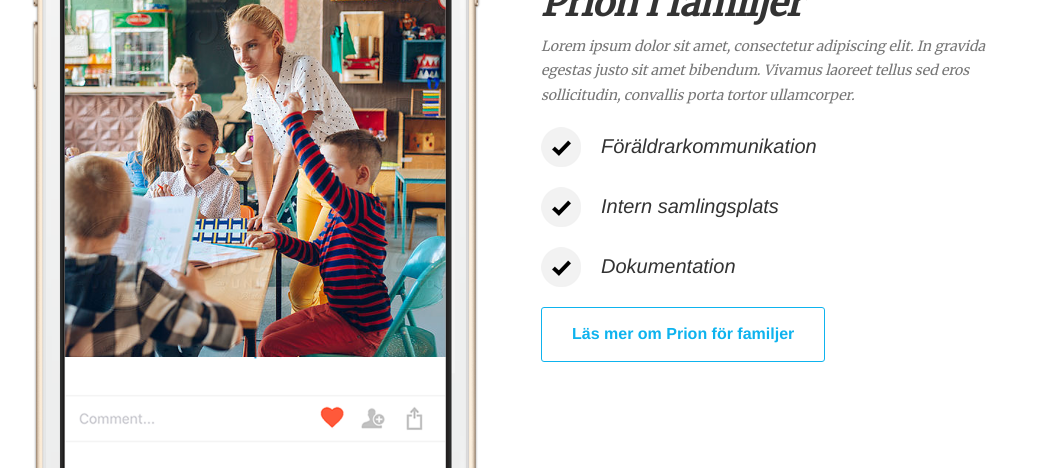
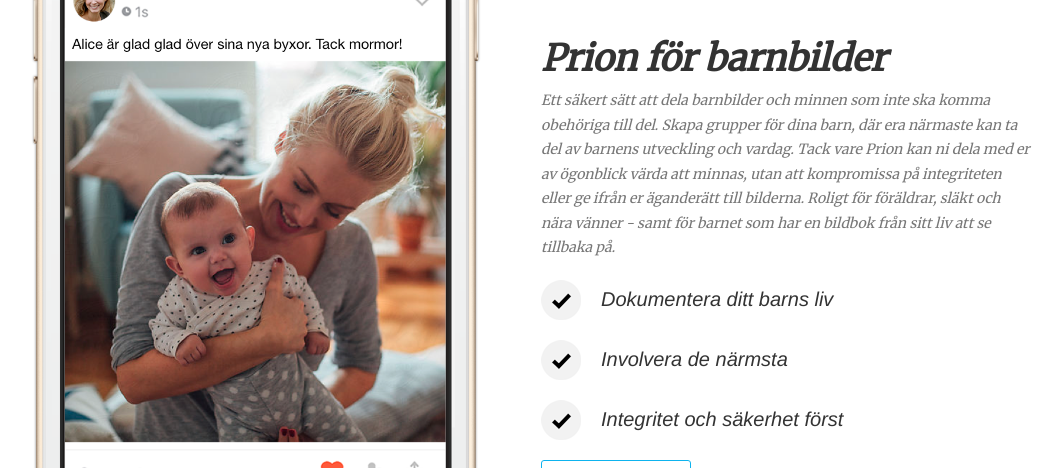
Before and after one commit to prion-app/prion-app.github.io, a PHP site: page /index.html in a window 1280 px wide. Shown: the part 1669-2137 px from the top of the page, without its empty margins (29-1091 px from the left). Run offline with PHP 8.4, Linux system fonts and the light colour scheme.

Commit message:
All the sfuff

```diff
--- a/index.html
+++ b/index.html
@@ -75,14 +75,6 @@
 
 
 
-          <li>
-            <a href="/familj">Familjer</a>
-          </li>
-
-          <li>
-            <a href="/f%C3%B6rskola">Förskola</a>
-          </li>
-
       </ul>
     </div>
     <!-- /.navbar-collapse -->
@@ -94,7 +86,7 @@
 <header>
   <div class="container">
     <div class="intro-text">
-      <div class="intro-heading">We love<br />moments</div>
+      <div class="intro-heading">PRIvacy<br />ON</div>
       <div class="intro-lead-in">Share, communicate and collaborate. In private.</div>
       <a href="https://itunes.apple.com/app/prion/id924506638?mt=8" class="app-button app-store-button"></a>
       <a href="https://play.google.com/store/apps/details?id=com.prion.android" class="app-button app-play-button"></a>
@@ -105,12 +97,12 @@
 
 
     <section id=preschool-intro>
-      <div><img class="floating_phone right" src="/img/phone.png" /></div>
+      <div><img class="floating_phone right" src="/img/phone_preschool.png" /></div>
     <div class="preschool-section right">
       <h1>Prion i förskolan</h1>
-      <p class="text-muted">Förskelor använder Prion för att på ett enkelt och snabbt sätt kommunicera med föräldrar. Genom att använda bild som huvudmedium, kan förskolepedagogerna själva hålla föräldrarna uppdaterade dagligen på vad som händer. Dessutom kan det användas som ett internt verktyg för att samla bilder och dokumentera.</p>
+      <p class="text-muted">Digitaliseringen innebär stora möjligheter då den sker på ett sätt som stöttar och förbättrar kärnverksamheten. Prion är ett modernt verktyg för dagens och framtidens förskola. Avsikten är att digitalisera där det verkligen skapar värde och underlättar arbetet, men även möjliggöra nya arbetssätt och utökad samverkan mellan personal, barn och föräldrar. Appen är kostnadsfri och finns för iPhone, Android och surfplattor.</p>
       <ul class="no_bullet">
-        <li class="checkmark">Föräldrarkommunikation</li>
+        <li class="checkmark">Föräldrakommunikation</li>
         <li class="checkmark">Intern samlingsplats</li>
         <li class="checkmark">Dokumentation</li>
       </ul>
@@ -122,32 +114,57 @@
 
   <section id=preschool-quote>
     <div class="preshool-quote-background">
-      <p class="quote">“Vi har jättenöjda föräldrar som nu känner att de har mer insyn. Vi tycker också att det har blivit ett bra lätt sätt att få nöjda föräldrar.”</p>
-      <p class="quote-attribution">— Sussane, Förskolechef</p>
-      <img class="img-circle img-responsive quote-image" src="img/about/1.jpg" alt="">
+      <p class="quote">“Det går snabbt och det är roligt. Vi har märkt att kontakten med föräldrarna har blivit bättre och många familjer tittar och pratar om bilderna vid matbordet hemma. vi använder leken som verktyg för att nå målen i läroplanen för förskolan och det har vi kunnat visa med bild och text i appen. En förälder sa häromdagen att nu förstår jag varför ni gör som ni gör.”</p>
+      <p class="quote-attribution">— Nina Filipsson, Förskollärare, Mörbylånga Kommun</p>
+      <img class="img-circle img-responsive quote-image" src="img/lina.jpg" alt="">
     </div>
   </section>
 
-  <section id="family-intro">
-    <div><img class="floating_phone left" src="/img/phone.png" /></div>
+  <section id="kids-family-intro">
+    <div><img class="floating_phone left" src="/img/phone_kid_families.png" /></div>
   <div class="preschool-section left">
-    <h1>Prion i familjer</h1>
-    <p class="text-muted">Lorem ipsum dolor sit amet, consectetur adipiscing elit. In gravida egestas justo sit amet bibendum. Vivamus laoreet tellus sed eros sollicitudin, convallis porta tortor ullamcorper.</p>
+    <h1>Prion för barnbilder</h1>
+    <p class="text-muted">Ett säkert sätt att dela barnbilder och minnen som inte ska komma obehöriga till del. Skapa grupper för dina barn, där era närmaste kan ta del av barnens utveckling och vardag. Tack vare Prion kan ni dela med er av ögonblick värda att minnas, utan att kompromissa på integriteten eller ge ifrån er äganderätt till bilderna. Roligt för föräldrar, släkt och nära vänner - samt för barnet som har en bildbok från sitt liv att se tillbaka på.</p>
     <ul class="no_bullet">
-      <li class="checkmark">Föräldrarkommunikation</li>
-      <li class="checkmark">Intern samlingsplats</li>
-      <li class="checkmark">Dokumentation</li>
+      <li class="checkmark">Dokumentera ditt barns liv</li>
+      <li class="checkmark">Involvera de närmsta</li>
+      <li class="checkmark">Integritet och säkerhet först</li>
     </ul>
-    <a class="btn btn-xl" href="/familj">Läs mer om Prion för familjer</a>
+    <a class="btn btn-xl" href="https://bnc.lt/3TIg/qaaRFDrvGz">Kom igång!</a>
   </div>
   </section>
   <div class="clearfix"></div>
 
   <section id=preschool-quote>
-    <div class="preshool-quote-background">
-      <p class="quote">“Vi har jättenöjda föräldrar som nu känner att de har mer insyn. Vi tycker också att det har blivit ett bra lätt sätt att få nöjda föräldrar.”</p>
-      <p class="quote-attribution">— Sussane, Förskolechef</p>
-      <img class="img-circle img-responsive quote-image" src="img/about/1.jpg" alt="">
+    <div class="child-families-quote-background">
+      <p class="quote">“Vi har dokumenterat Elises utveckling hela vägen från graviditet till idag och involverat våra närmsta som tycker det är superkul!”</p>
+      <p class="quote-attribution">— Wendela Almgren, mamma till Elise</p>
+      <img class="img-circle img-responsive quote-image" src="img/wendela.png" alt="">
+    </div>
+  </section>
+
+
+
+  <section id="family-intro">
+    <div><img class="floating_phone right" src="/img/phone_families.png" /></div>
+  <div class="preschool-section right">
+    <h1>Prion i familjer</h1>
+    <p class="text-muted">Håll ihop er familj genom att dela bilder och kommunicera i Prion. Visa varandra vad ni är med om i vardagen och vid speciella tillfällen - stort som smått. Med hjälp av Prion kan familjen behålla närheten, även om ni befinner er på geografiskt spridda platser.</p>
+    <ul class="no_bullet">
+      <li class="checkmark">Förmedla historier</li>
+      <li class="checkmark">Kommunicera tillsammans</li>
+      <li class="checkmark">Bygg upp er minnes-bank</li>
+    </ul>
+    <a class="btn btn-xl" href="https://bnc.lt/3TIg/qaaRFDrvGz">Kom igång!</a>
+  </div>
+  </section>
+  <div class="clearfix"></div>
+
+  <section id=preschool-quote>
+    <div class="families-quote-background">
+      <p class="quote">“Varje dag uppdateras appen med nya bilder från familjen, det är jättekul”</p>
+      <p class="quote-attribution">— säger Mats som är både pappa och farfar</p>
+      <img class="img-circle img-responsive quote-image" src="img/old-man.jpg" alt="">
     </div>
   </section>
 
@@ -167,6 +184,15 @@
           <div class="col-md-4">
             <span class="fa-stack fa-4x">
               <i class="fa fa-circle fa-stack-2x text-primary"></i>
+              <i class="fa fa-lock fa-stack-1x fa-inverse"></i>
+            </span>
+            <h4 class="service-heading">Säkerhet</h4>
+            <p class="text-muted">Prion använder välkända tekniker för att uppnå bästa teknisk säkerhet</p>
+          </div>
+
+          <div class="col-md-4">
+            <span class="fa-stack fa-4x">
+              <i class="fa fa-circle fa-stack-2x text-primary"></i>
               <i class="fa fa-shield fa-stack-1x fa-inverse"></i>
             </span>
             <h4 class="service-heading">Integritet</h4>
@@ -182,15 +208,6 @@
             <p class="text-muted">Du behåller äganderätten till bilderna</p>
           </div>
 
-          <div class="col-md-4">
-            <span class="fa-stack fa-4x">
-              <i class="fa fa-circle fa-stack-2x text-primary"></i>
-              <i class="fa fa-lock fa-stack-1x fa-inverse"></i>
-            </span>
-            <h4 class="service-heading">Säkerhet</h4>
-            <p class="text-muted">Prion använder välkända tekniker för att uppnå bästa teknisk säkerhet</p>
-          </div>
-
       </div>
 
   </div>
@@ -202,10 +219,10 @@
     <br />
     <br />
     <section id=security-quote>
-      <div class="preshool-quote-background">
-        <p class="quote">“Vi har jättenöjda föräldrar som nu känner att de har mer insyn. Vi tycker också att det har blivit ett bra lätt sätt att få nöjda föräldrar.”</p>
-        <p class="quote-attribution">— Sussane, Förskolechef</p>
-        <img class="img-circle img-responsive quote-image" src="img/about/1.jpg" alt="">
+      <div class="private-quote-background">
+        <p class="quote">“Vi vill inte lägga ut för mycket bilder på sociala medier då man inte har kontroll över dem, och det är skönt att veta att vi fortfarande äger bilderna i Prion.”</p>
+        <p class="quote-attribution">— Wendela Almgren, mamma till Elise</p>
+        <img class="img-circle img-responsive quote-image" src="img/wendela.png" alt="">
       </div>
     </section>
 
@@ -237,7 +254,7 @@
                   <h4 class="subheading">Event &amp; Bröllop</h4>
                 </div>
                 <div class="timeline-body">
-                  <p class="text-muted">Prion är ett enkelt och tryggt sätt att dela bilder på privata event och bröllop. Inga bekymmer med stända profiler eller integritet. I eventets grupp, som bara de ni bjudit in kan se, kan alla se och ladda upp bilder. Ni kan ladda upp bilder både från era bildbibliotek och ta nya bilder med kameran, upp till tio åt gången. När röken har lagt sig och alla gått hem vill du kanske blicka tillbaka, då kan du sortera bilderna efter när de togs och återuppleva eventet gång på gång</p>
+                  <p class="text-muted">Prion är ett enkelt och tryggt sätt att dela bilder på privata event och bröllop, utan bekymmer med stängda profiler eller integritet. I eventets grupp kan de inbjudna medlemarna se och dela bilder, antingen ifrån kamerabibliotek eller genom att ta nya bilder med kameran. När röken lagt sig och alla gäster har gått hem vill du kanske blicka tillbaka. Tack vare Prion kan du sortera bilderna efter när de togs och återuppleva eventet gång på gång.</p>
                 </div>
               </div>
             </li>
@@ -253,7 +270,7 @@
                   <h4 class="subheading">Lagsport</h4>
                 </div>
                 <div class="timeline-body">
-                  <p class="text-muted">Appen är perfekt för lagsporter. Framförallt i de yngre åren. Då kan tränare, utövare och föräldrar hålla varandra uppdaterade. Kommentera och gilla bilder när laget är iväg på cup ellor turnering eller använd appet som ett verktyg för att följa utövarens utveckling och framsteg. Spara allt och minns tillsammas både framgångar och motgångar.</p>
+                  <p class="text-muted">Prion är perfekt för lagsporter, framförallt i de yngre åldrarna. Tack vare Prion kan tränare, utövare och föräldrar hålla varandra uppdaterade. Kommentera och gilla bilder när laget är iväg på cup ellor turnering, eller använd Prion som ett verktyg för att följa utövarens utveckling och framsteg. Spara allt och minns tillsammans - både framgångar och motgångar.</p>
                 </div>
               </div>
             </li>
@@ -269,7 +286,7 @@
                   <h4 class="subheading">Resor &amp; Äventyr</h4>
                 </div>
                 <div class="timeline-body">
-                  <p class="text-muted">Fånga och minns alla perspektiv av ert äventyr i Prion. Tillsammans kan ni samarbeta och tävla om vem som tar den bästa bilden, skriver den roligaste bildtexten. Tillsammans kan ni bygga fantastiska album och minnen från alla livets äventyr.</p>
+                  <p class="text-muted">Använd Prion för att fånga ögonblick och minnas ert äventyr. Tillsammans kan ni bygga fantastiska album och minnen från alla livets äventyr. Kanske kan ni även tävla om vem som tar den bästa selfien eller skriver den fyndigaste bildtexten - bara fantasin sätter gränser.</p>
                 </div>
               </div>
             </li>
```
Also changed, not shown: 404.html (+0 -8 lines), css/prion.css (+31 -1 lines), familj/index.html (+1 -9 lines), förskola/index.html (+54 -17 lines), index.xml (+53 -8 lines), jobs/android.se/index.html (+1 -9 lines), jobs/ios.se/index.html (+1 -9 lines), img/212749894.jpg (added), img/223557445.jpg (added), img/27605.jpg (added), img/about/phone_preschool.png (added), img/lina.jpg (added), img/old-man.jpg (added), img/phone_families.png (added), 2 more files, 3 other files.
